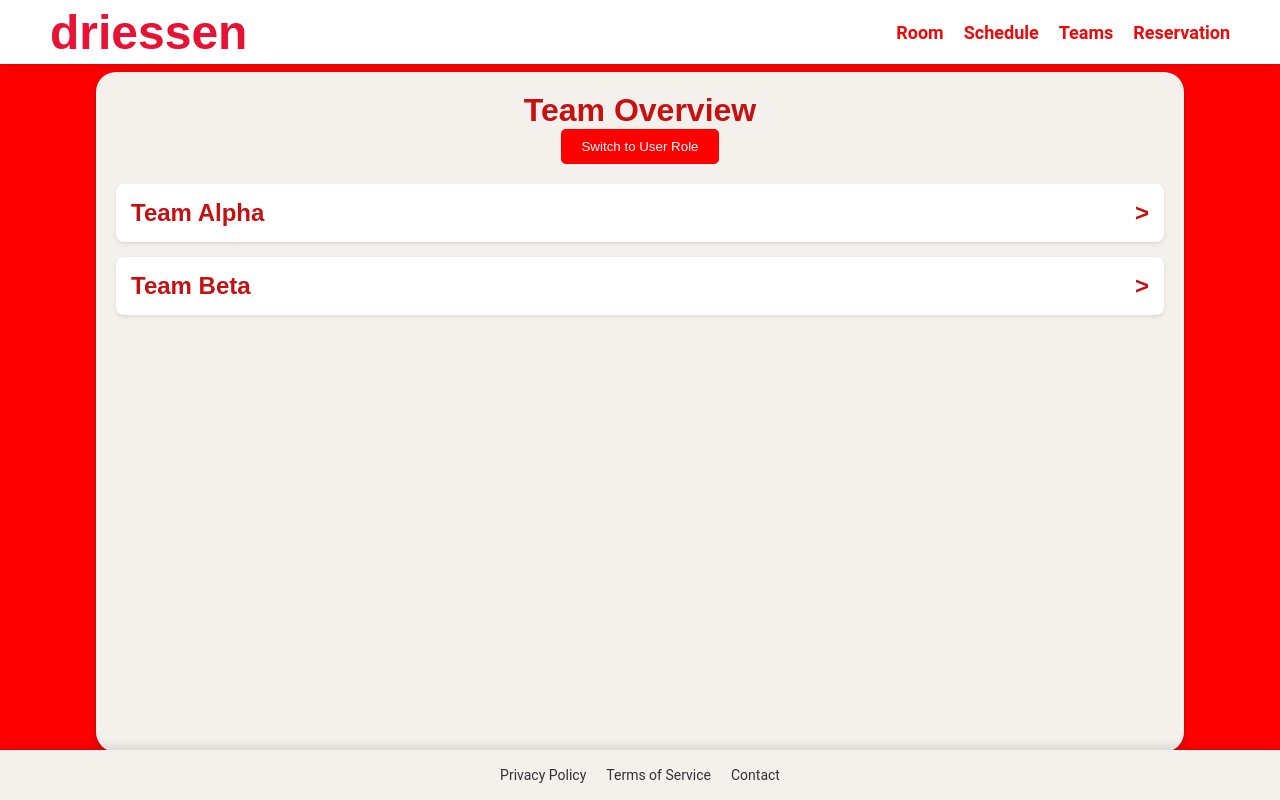
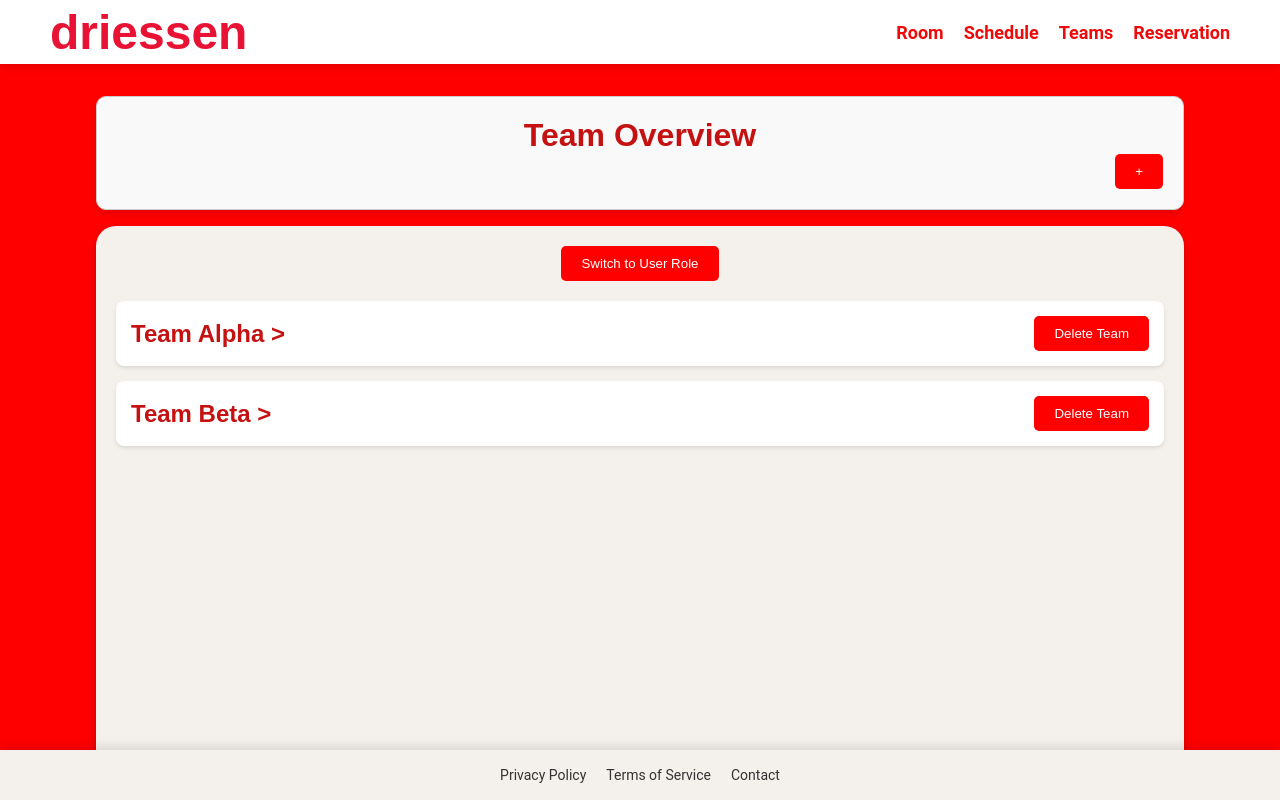
Before and after one commit to LeHoangNhatMinh14/office-reservation-system, a React (Vite) app in the folder office-reservation-web/: page /teams in a window 1280 px wide. Both pictures are taken after a click on the button "Switch to Admin Role". Built offline with nearby package versions, Linux system fonts and the light colour scheme.

Commit message:
Add team functionality only front end

```diff
--- /dev/null
+++ b/office-reservation-web/src/components/team overview/AddTeam.jsx
@@ -0,0 +1,76 @@
+import React, { useState } from "react";
+import styles from "../../styles/teamsAdd.module.css";
+
+const AddTeam = ({ onClose, onAddTeam }) => {
+  // Sample list of people to choose from
+  const [people] = useState([
+    "Alice", "Bob", "Charlie", "David", "Eve", "Frank", "Grace"
+  ]);
+
+  // State to track selected members
+  const [selectedMembers, setSelectedMembers] = useState([]);
+
+  // Function to handle form submission
+  const handleAddTeam = (event) => {
+    event.preventDefault();
+    const newTeam = {
+      name: event.target.teamName.value,
+      members: selectedMembers,
+    };
+    onAddTeam(newTeam); // Add the team using parent function
+    onClose(); // Close modal after adding the team
+  };
+
+  // Function to handle selecting members by clicking on their box
+  const handleMemberSelect = (member) => {
+    setSelectedMembers((prevSelected) => {
+      if (prevSelected.includes(member)) {
+        return prevSelected.filter((m) => m !== member); // Remove if already selected
+      } else {
+        return [...prevSelected, member]; // Add if not already selected
+      }
+    });
+  };
+
+  return (
+    <div className={styles.modalBackdrop}>
+      <div className={styles.addTeamModal}>
+        <button className={styles.closeButton} onClick={onClose}>X</button>
+        <div className={styles.addTeamHeader}>
+          <h2>Add New Team</h2>
+        </div>
+        <form onSubmit={handleAddTeam} className={styles.addTeamForm}>
+          <input
+            className={styles.inputField}
+            name="teamName"
+            type="text"
+            placeholder="Team Name"
+            required
+          />
+          <div className={styles.memberSelection}>
+            <label>Select Members:</label>
+            <div className={styles.memberList}>
+              {people.map((person, index) => (
+                <div
+                  key={index}
+                  className={`${styles.memberItem} ${selectedMembers.includes(person) ? styles.selectedMember : ""}`}
+                  onClick={() => handleMemberSelect(person)}
+                >
+                  {person}
+                </div>
+              ))}
+            </div>
+          </div>
+          <button type="submit" className={styles.addTeamButton}>
+            Add Team
+          </button>
+          <button type="button" className={styles.cancelButton} onClick={onClose}>
+            Cancel
+          </button>
+        </form>
+      </div>
+    </div>
+  );
+};
+
+export default AddTeam;
--- a/office-reservation-web/src/components/team overview/RoleSelector.jsx
+++ b/office-reservation-web/src/components/team overview/RoleSelector.jsx
@@ -25,9 +25,8 @@ const RoleSelector = ({ onAssignRole, currentRole }) => {
     <div className={styles.roleSelector}>
       {/* Dropdown to select a role */}
       <select value={selectedRole} onChange={handleRoleChange} className={styles.roleDropdown}>
-        <option value="User">User</option>
+        <option value="Member">Member</option>
         <option value="Manager">Manager</option>
-        <option value="Editor">Editor</option>
       </select>
       {/* Button to assign the selected role */}
       <button className={styles.assignButton} onClick={handleAssign}>Assign Role</button>
--- a/office-reservation-web/src/components/team overview/TeamView.jsx
+++ b/office-reservation-web/src/components/team overview/TeamView.jsx
@@ -1,16 +1,14 @@
 import React, { useState } from "react";
 import styles from "../../styles/teams.module.css";
 import RoleSelector from "./RoleSelector";
-import TeamMemberBox from "./TeamMemberBox";
 
-// Component to Show Individual Team Details
-const TeamView = ({ team, isAdmin }) => {
+const TeamView = ({ team, isAdmin, onDeleteTeam }) => {
   const [showMembers, setShowMembers] = useState(false);
   const [selectedMembers, setSelectedMembers] = useState([]);
   const [teamMembers, setTeamMembers] = useState(
     team.members.map((member) => ({
       name: member,
-      role: "Member", // Set the default role as "Member"
+      role: "Member",
     }))
   );
 
@@ -29,11 +27,10 @@ const TeamView = ({ team, isAdmin }) => {
   };
 
   const handleDeleteMembers = () => {
-    console.log("Deleting members: ", selectedMembers);
     setTeamMembers((prevMembers) =>
       prevMembers.filter((member) => !selectedMembers.includes(member.name))
     );
-    setSelectedMembers([]); // Clear selected members after deletion
+    setSelectedMembers([]);
   };
 
   const handleAssignRole = (role) => {
@@ -42,7 +39,6 @@ const TeamView = ({ team, isAdmin }) => {
       return;
     }
 
-    // Assign role to selected members
     setTeamMembers((prevMembers) =>
       prevMembers.map((member) => {
         if (selectedMembers.includes(member.name)) {
@@ -52,29 +48,53 @@ const TeamView = ({ team, isAdmin }) => {
       })
     );
 
-    console.log("Assigning role ", role, " to members: ", selectedMembers);
-    setSelectedMembers([]); // Clear selected members after role assignment
+    setSelectedMembers([]);
+  };
+
+  const handleDeleteTeam = () => {
+    onDeleteTeam(team.name); // Callback function to handle the deletion of the team
   };
 
   return (
     <div className={styles.teamView}>
-      <div className={styles.teamHeader} onClick={toggleShowMembers}>
-        {team.name} <span>{showMembers ? "v" : ">"}</span>
+      <div className={styles.teamHeader}>
+        <span onClick={toggleShowMembers} className={styles.teamName}>
+          {team.name} <span>{showMembers ? "v" : ">"}</span>
+        </span>
+        {isAdmin && (
+          <button
+            className={styles.deleteTeamButton}
+            onClick={(e) => {
+              e.stopPropagation(); // Prevent toggle when clicking delete
+              handleDeleteTeam();
+            }}
+          >
+            Delete Team
+          </button>
+        )}
       </div>
       {showMembers && (
         <div className={styles.teamMembers}>
           {teamMembers.map((member, index) => (
-            <TeamMemberBox
+            <div
               key={index}
-              member={member}
-              isSelected={selectedMembers.includes(member.name)}
-              onSelect={handleMemberSelect}
-            />
+              className={`${styles.teamMemberBox} ${
+                selectedMembers.includes(member.name) ? styles.selectedMember : ""
+              }`}
+              onClick={() => handleMemberSelect(member.name)}
+            >
+              {member.name} - {member.role}
+            </div>
           ))}
           {isAdmin && (
             <div className={styles.teamActions}>
-              <button className={styles.deleteMemberButton} onClick={handleDeleteMembers}>Delete Selected Members</button>
-              <RoleSelector onAssignRole={handleAssignRole} />
+              <RoleSelector onAssignRole={handleAssignRole} currentRole="Member" />
+              <button
+                className={styles.deleteMemberButton}
+                onClick={handleDeleteMembers}
+              >
+                Delete Selected Members
+              </button>
             </div>
           )}
         </div>
--- a/office-reservation-web/src/pages/TeamOverview.jsx
+++ b/office-reservation-web/src/pages/TeamOverview.jsx
@@ -1,35 +1,57 @@
 import React, { useState } from "react";
 import styles from "../styles/teams.module.css";
 import TeamView from "../components/team overview/TeamView";
-
+import AddTeam from "../components/team overview/AddTeam"; // Import the AddTeam component
 
 // Parent Component for Team Overview
 const TeamOverview = () => {
-  const [teams, setTeams] = useState([{
-    name: "Team Alpha",
-    members: ["Alice", "Bob", "Charlie"],
-  }, {
-    name: "Team Beta",
-    members: ["David", "Eve", "Frank"],
-  }]);
+  const [teams, setTeams] = useState([
+    { name: "Team Alpha", members: ["Alice", "Bob", "Charlie"] },
+    { name: "Team Beta", members: ["David", "Eve", "Frank"] },
+  ]);
   const [isAdmin, setIsAdmin] = useState(false);
+  const [showAddTeam, setShowAddTeam] = useState(false); // Track visibility of AddTeam modal
 
+  // Function to toggle role
   const toggleRole = () => {
     setIsAdmin((prevIsAdmin) => !prevIsAdmin);
   };
 
+  const deleteTeam = (teamName) => {
+    setTeams((prevTeams) => prevTeams.filter((team) => team.name !== teamName));
+  };
+
+  // Function to toggle the Add Team modal
+  const toggleAddTeam = () => {
+    setShowAddTeam((prevShowAddTeam) => !prevShowAddTeam);
+  };
+
+  // Function to add a new team
+  const addNewTeam = (newTeam) => {
+    setTeams((prevTeams) => [...prevTeams, newTeam]);
+  };
+
   return (
+    <div>
+      <div className={styles.addTeamContainer}>
+        <h1>Team Overview</h1>
+        <button className={styles.newTeamButton} onClick={toggleAddTeam}>+</button>
+      </div>
       <div className={styles.teamOverviewContainer}>
         <div className={styles.teamOverviewHeader}>
-          <h1>Team Overview</h1>
-          <button className={styles.roleToggleButton} onClick={toggleRole}>{isAdmin ? "Switch to User Role" : "Switch to Admin Role"}</button>
+          <button className={styles.roleToggleButton} onClick={toggleRole}>
+            {isAdmin ? "Switch to User Role" : "Switch to Admin Role"}
+          </button>
         </div>
         <div className={styles.teamOverviewContent}>
           {teams.map((team, index) => (
-            <TeamView key={index} team={team} isAdmin={isAdmin} />
+            <TeamView key={index} team={team} isAdmin={isAdmin} onDeleteTeam={deleteTeam}/>
           ))}
         </div>
       </div>
+      {/* Render AddTeam modal when showAddTeam is true */}
+      {showAddTeam && <AddTeam onClose={toggleAddTeam} onAddTeam={addNewTeam} />}
+    </div>
   );
 };
 
--- a/office-reservation-web/src/styles/teams.module.css
+++ b/office-reservation-web/src/styles/teams.module.css
@@ -1,19 +1,21 @@
 .teamOverviewContainer {
   background-color: #f4f0ec;
-  margin: 9vh auto 0 auto; /* Center the container horizontally and set margin-top like before */
-  height: 85vh; /* Increase height to cover a larger part of the page */
+  margin: 40px auto 0 auto; /* Center the container horizontally and set margin-top like before */
+  height: 70vh; /* Increase height to cover a larger part of the page */
   width: 85vw; /* Increase width to leave some margin on the sides */
   border-radius: 20px;
   display: flex;
   flex-direction: column;
   align-items: center;
   padding: 20px;
+  margin-top: 2vh;
   box-shadow: 0 4px 8px rgba(0, 0, 0, 0.2); /* Optional: add some shadow for depth */
 }
 
 .teamOverviewHeader {
   text-align: center;
   margin-bottom: 20px;
+  z-index: 1;
 }
 
 .teamOverviewContent {
@@ -46,9 +48,8 @@
   transition: transform 0.2s ease-in-out;
   width: 100%;
 }
-
 .teamView:hover {
-  transform: translateY(-5px);
+  box-shadow: 0 4px 8px rgba(0, 0, 0, 0.2); /* Add more shadow on hover to create depth */
 }
 
 .teamHeader {
@@ -57,6 +58,7 @@
   display: flex;
   justify-content: space-between;
   align-items: center;
+  width: 100%;
 }
 
 .teamMembers {
@@ -74,7 +76,9 @@
 .teamActions {
   margin-top: 15px;
   display: flex;
-  gap: 10px;
+  justify-content: space-between; /* Move delete member button to the right */
+  align-items: center;
+  width: 100%;
 }
 
 .roleSelector {
@@ -105,6 +109,7 @@
   border-radius: 5px;
   cursor: pointer;
   transition: background-color 0.3s;
+  margin-left: auto; /* Align delete member button to the right */
 }
 
 .deleteMemberButton:hover {
@@ -166,3 +171,95 @@
 .assignButton:hover {
   background-color: #cc0000;
 }
+
+.newTeamButton {
+  background-color: #ff0000;
+  color: #fff;
+  border: none;
+  padding: 10px 20px;
+  border-radius: 5px;
+  cursor: pointer;
+  transition: background-color 0.3s;
+  margin-left: auto;
+}
+
+.newTeamButton:hover {
+  background-color: #b30000;
+}
+
+.newTeamButtonContainer{
+  margin-left:auto
+}
+
+.addTeamContainer {
+  background-color: #f9f9f9;
+  border: 1px solid #ccc;
+  border-radius: 10px;
+  padding: 20px;
+  width: 85%; /* Increase width percentage for better responsiveness */
+  max-width: 85vw; /* Set a maximum width for larger screens */
+  margin: 5vh auto; /* Adjust margin to allow it to be responsive and add vertical spacing */
+  margin-top: 12vh;
+  margin-bottom: 1vh;
+  box-shadow: 0 4px 8px rgba(0, 0, 0, 0.1);
+  display: flex;
+  flex-direction: column;
+  align-items: center;
+}
+
+.addTeamForm {
+  display: flex;
+  flex-direction: column;
+  gap: 15px;
+}
+
+.inputField {
+  padding: 10px;
+  border-radius: 5px;
+  border: 1px solid #ccc;
+  font-size: 1rem;
+}
+
+.selectField {
+  padding: 10px;
+  border-radius: 5px;
+  border: 1px solid #ccc;
+  background-color: #fff;
+  font-size: 1rem;
+  cursor: pointer;
+}
+
+.addTeamButton {
+  background-color: #007bff;
+  color: #fff;
+  border: none;
+  padding: 10px 20px;
+  border-radius: 5px;
+  cursor: pointer;
+  transition: background-color 0.3s;
+}
+
+.addTeamButton:hover {
+  background-color: #0056b3;
+}
+
+.addTeamHeader {
+  text-align: center;
+  font-size: 1.5rem;
+  font-weight: bold;
+  flex-grow: 1; /* Allow the header to grow and fill available space */
+}
+
+.deleteTeamButton {
+  background-color: #ff0000;
+  color: #fff;
+  border: none;
+  padding: 10px 20px;
+  border-radius: 5px;
+  cursor: pointer;
+  transition: background-color 0.3s;
+}
+
+.deleteTeamButton:hover {
+  background-color: #b30000;
+}
```
Also changed, not shown: office-reservation-web/src/styles/teamsAdd.module.css (added, +105 -0 lines).
